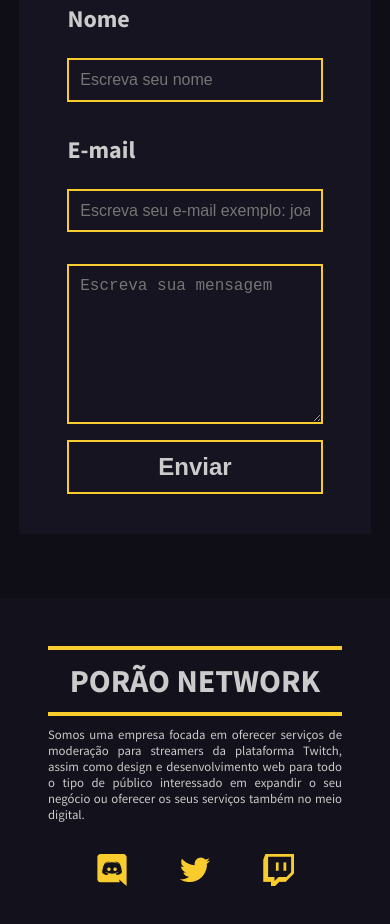
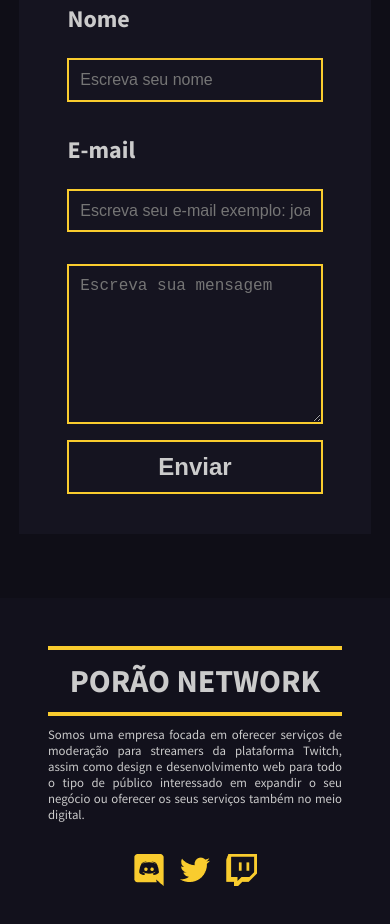
Before and after one commit to wallmartins/porao-network, a plain HTML site: page index.html in a window 390 px wide. Shown: the part 7417-8341 px from the top of the page. Drawn offline with Linux system fonts and the light colour scheme.

Commit message:
fix footer social spacing for galaxy fold dimension

```diff
--- a/css/style.css
+++ b/css/style.css
@@ -459,3 +459,9 @@ footer {
 .footer-social-bar > li:last-child {
   padding-right: 0;
 }
+
+@media (max-width: 640px) {
+  .footer-social-bar > li {
+    padding-right: 0.675rem;
+  }
+}
```
